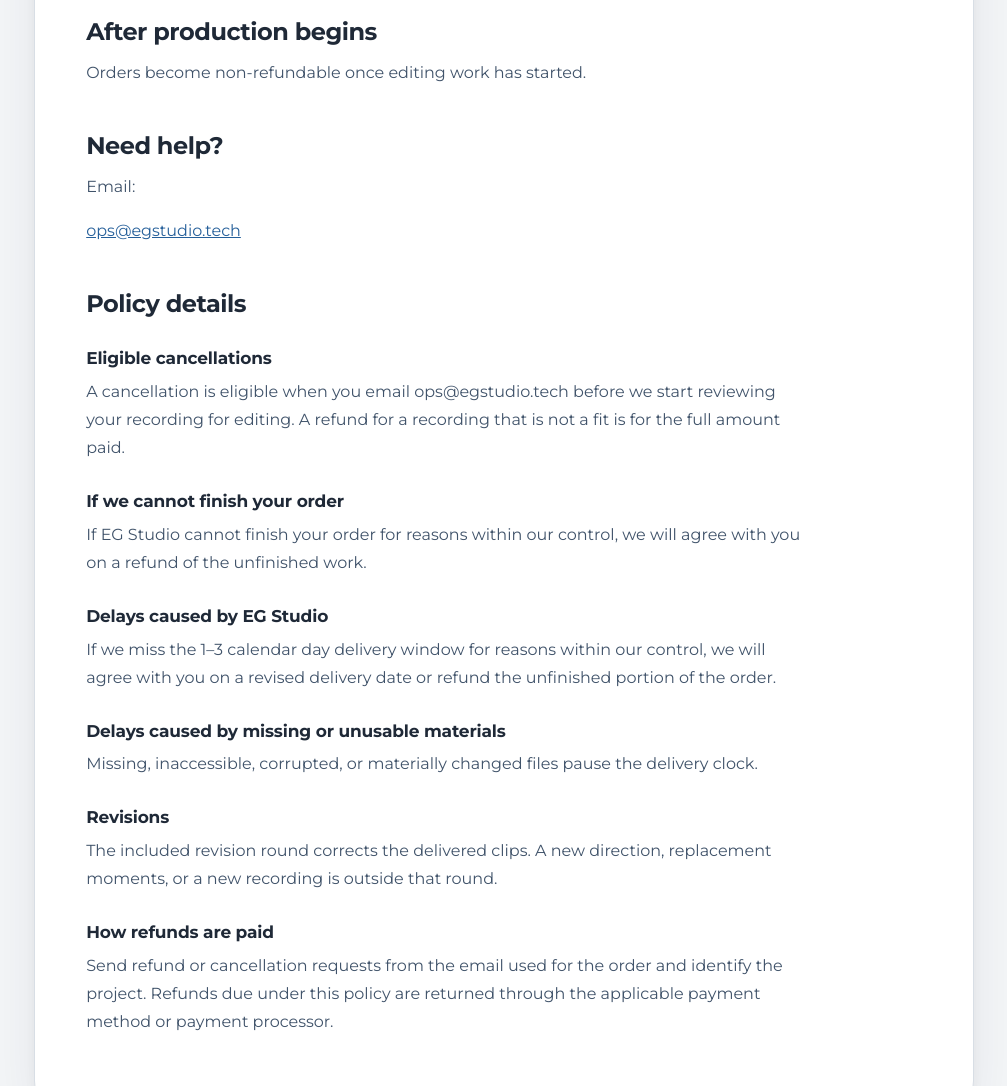
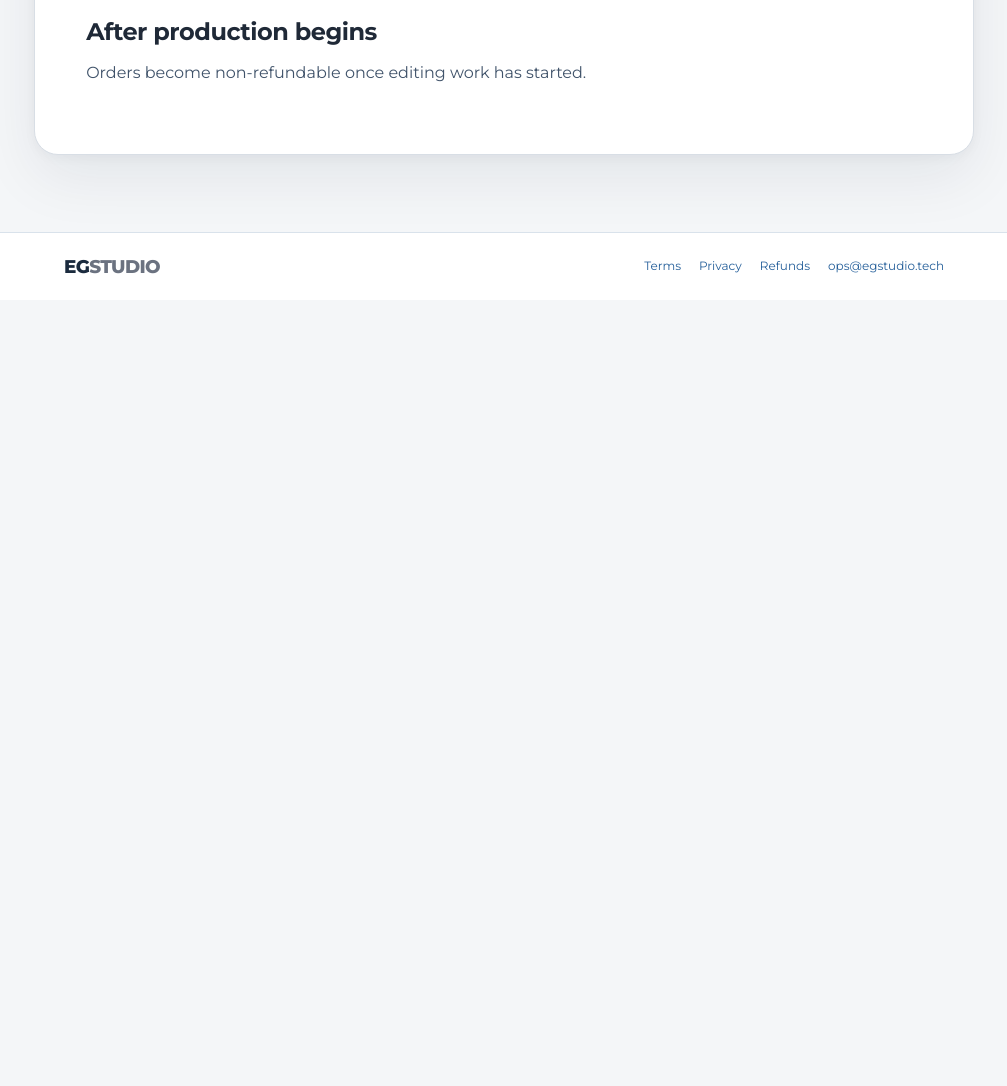
Before and after one commit to arirenee/egstudio-v2, a plain HTML site: page refund.html in a window 1280 px wide. Shown: the part 667-1753 px from the top of the page, without its empty margins (136-1143 px from the left). After the commit the page ends 967 px from the top, so only its background shows below. Drawn offline with Linux system fonts and the light colour scheme.

Commit message:
Remove marked text from refund.html

```diff
--- a/refund.html
+++ b/refund.html
@@ -96,20 +96,4 @@ body.premium-legal article.card .assurance p{margin:.5rem 0 0}
 <p>We’ll let you know before editing begins and issue a refund.</p>
 <h2>After production begins</h2>
 <p>Orders become non-refundable once editing work has started.</p>
-<h2>Need help?</h2>
-<p>Email:</p>
-<p><a href="mailto:ops@egstudio.tech">ops@egstudio.tech</a></p>
-<h2>Policy details</h2>
-<h3>Eligible cancellations</h3>
-<p>A cancellation is eligible when you email ops@egstudio.tech before we start reviewing your recording for editing. A refund for a recording that is not a fit is for the full amount paid.</p>
-<h3>If we cannot finish your order</h3>
-<p>If EG Studio cannot finish your order for reasons within our control, we will agree with you on a refund of the unfinished work.</p>
-<h3>Delays caused by EG Studio</h3>
-<p>If we miss the 1–3 calendar day delivery window for reasons within our control, we will agree with you on a revised delivery date or refund the unfinished portion of the order.</p>
-<h3>Delays caused by missing or unusable materials</h3>
-<p>Missing, inaccessible, corrupted, or materially changed files pause the delivery clock.</p>
-<h3>Revisions</h3>
-<p>The included revision round corrects the delivered clips. A new direction, replacement moments, or a new recording is outside that round.</p>
-<h3>How refunds are paid</h3>
-<p>Send refund or cancellation requests from the email used for the order and identify the project. Refunds due under this policy are returned through the applicable payment method or payment processor.</p>
 </article></main><footer><div class="wrap"><a class="eg-wordmark" href="index.html">EG<span>STUDIO</span></a><nav class="links"><a href="terms.html">Terms</a><a href="privacy.html">Privacy</a><a href="refund.html">Refunds</a><a href="mailto:ops@egstudio.tech">ops@egstudio.tech</a></nav></div></footer></body></html>
```
